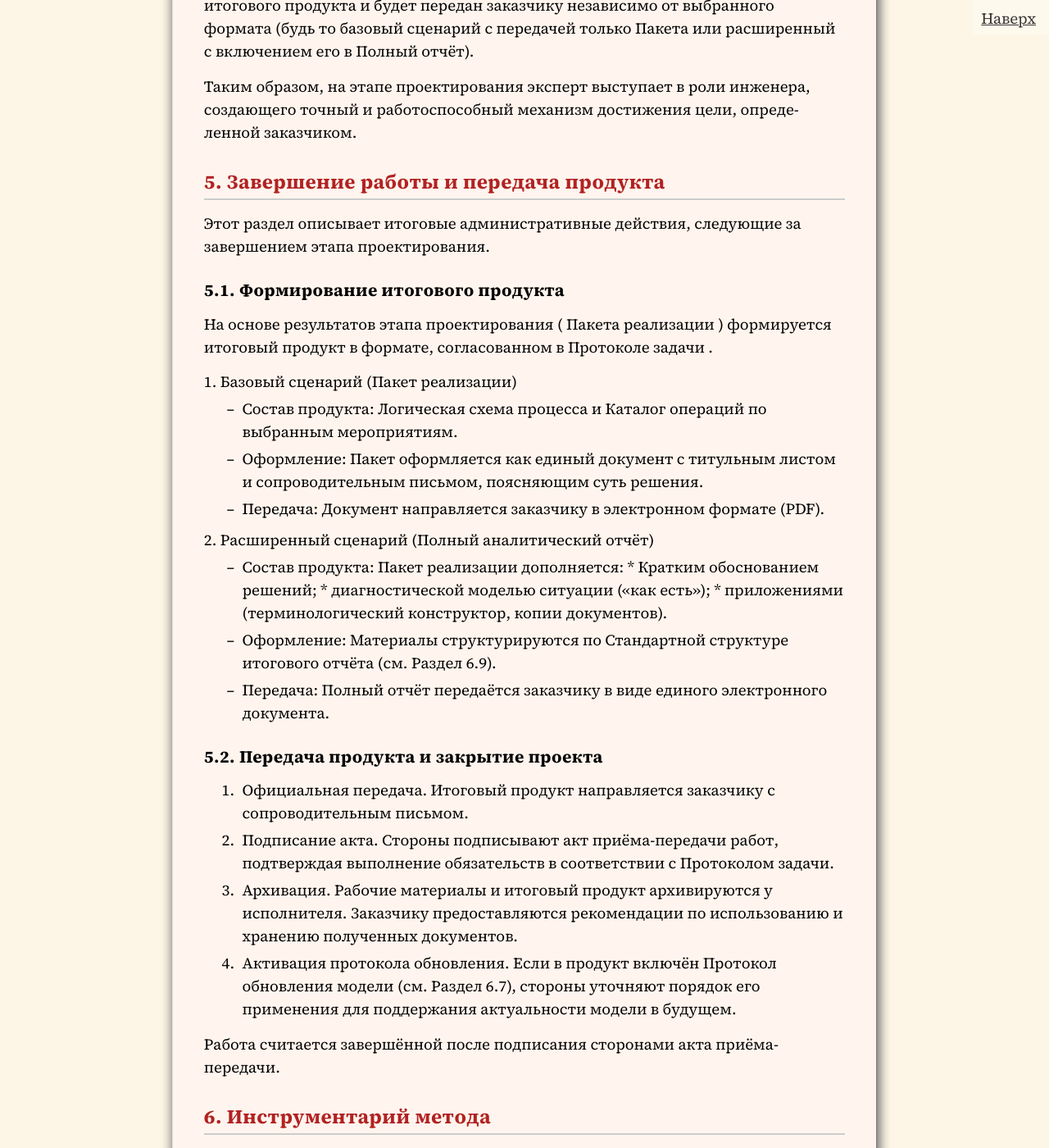
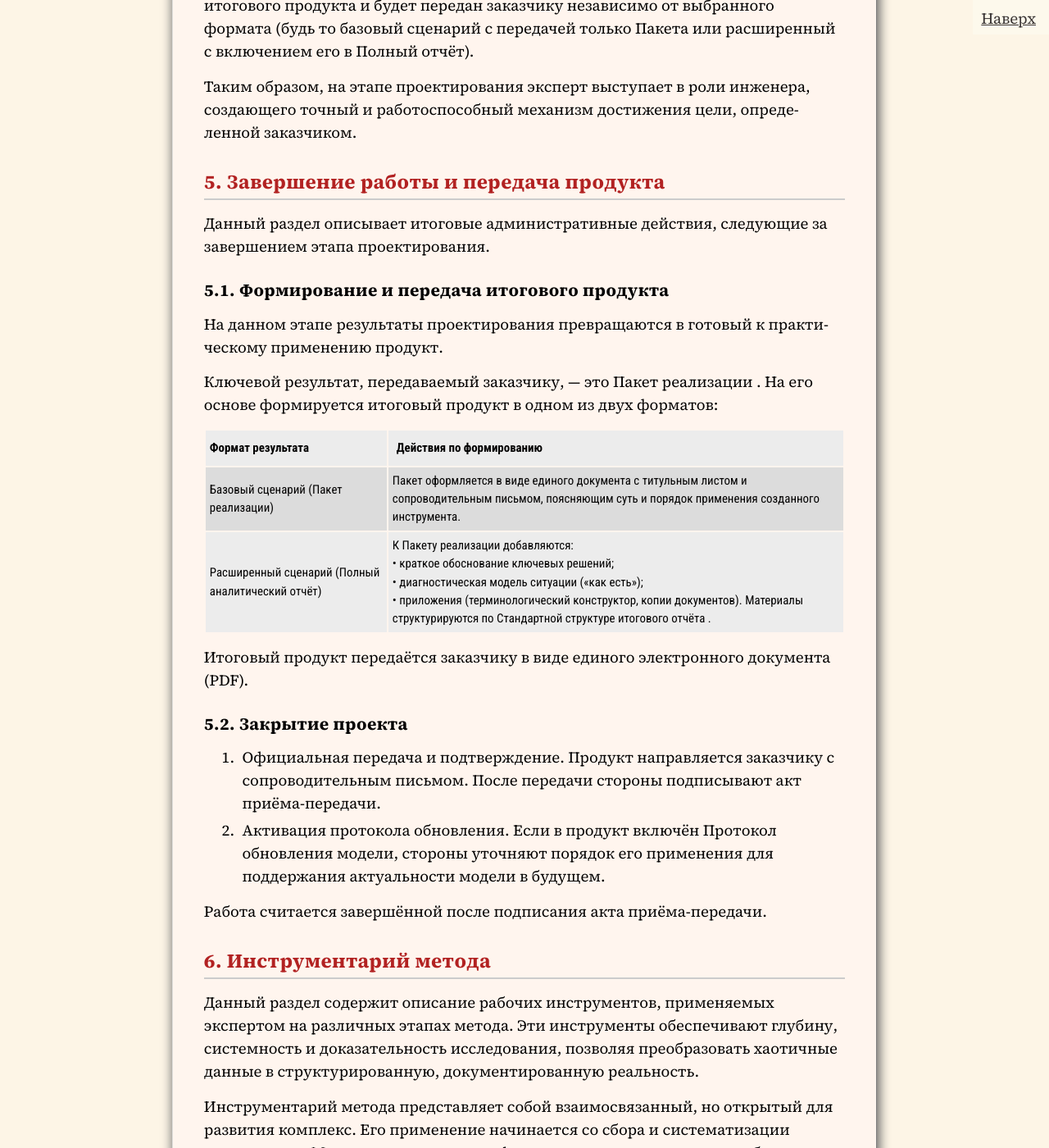
Before and after one commit to SergSi/land-use-art, a Jekyll site: the page built from _posts/2026-01-05-method.md, in a window 1280 px wide and 1400 px high, scrolled down 12878 px. Shown: the whole window at 82% size. Built offline with Jekyll 4.4.1, drawn with Linux system fonts in a browser that asks for light colours; some web fonts are replaced; some of the changed text lies outside the part shown.

Commit message:
Update 2026-01-05-method.md

```diff
--- a/_posts/2026-01-05-method.md
+++ b/_posts/2026-01-05-method.md
@@ -273,37 +273,29 @@ flowchart TD
 
 Таким образом, на этапе проектирования эксперт выступает в роли инженера, создающего точный и работоспособный механизм достижения цели, определенной заказчиком.
 
-##  5. Завершение работы и передача продукта
+## 5. Завершение работы и передача продукта
 
-Этот раздел описывает итоговые административные действия, следующие за завершением этапа проектирования.
+Данный раздел описывает итоговые административные действия, следующие за завершением этапа проектирования.
 
-###  5.1. Формирование итогового продукта
+### 5.1. Формирование и передача итогового продукта
 
-На основе результатов этапа проектирования ( Пакета реализации ) формируется итоговый продукт в формате, согласованном в  Протоколе задачи .
+На данном этапе результаты проектирования превращаются в готовый к практическому применению продукт.
 
- 1\. Базовый сценарий (Пакет реализации)
+Ключевой результат, передаваемый заказчику, — это  Пакет реализации . На его основе формируется итоговый продукт в одном из двух форматов:
 
-*    Состав продукта:  Логическая схема процесса и Каталог операций по выбранным мероприятиям.
-*    Оформление:  Пакет оформляется как единый документ с титульным листом и сопроводительным письмом, поясняющим суть решения.
-*    Передача:  Документ направляется заказчику в электронном формате (PDF).
+| Формат результата                                 | Действия по формированию                                     |
+| :------------------------------------------------ | :----------------------------------------------------------- |
+| Базовый сценарий (Пакет реализации)               | Пакет оформляется в виде единого документа с титульным листом и сопроводительным письмом, поясняющим суть и порядок применения созданного инструмента. |
+| Расширенный сценарий (Полный аналитический отчёт) | К Пакету реализации добавляются: <br />• краткое обоснование ключевых решений; <br />• диагностическая модель ситуации («как есть»); <br />• приложения (терминологический конструктор, копии документов). Материалы структурируются по  Стандартной структуре итогового отчёта . |
 
- 2\. Расширенный сценарий (Полный аналитический отчёт)
+Итоговый продукт передаётся заказчику в виде единого электронного документа (PDF).
 
-*    Состав продукта:  Пакет реализации дополняется:
-    *   Кратким обоснованием решений;
-    *   диагностической моделью ситуации («как есть»);
-    *   приложениями (терминологический конструктор, копии документов).
-*    Оформление:  Материалы структурируются по  Стандартной структуре итогового отчёта  (см. Раздел 6.9).
-*    Передача:  Полный отчёт передаётся заказчику в виде единого электронного документа.
+### 5.2. Закрытие проекта
 
-###  5.2. Передача продукта и закрытие проекта
+1.  Официальная передача и подтверждение.  Продукт направляется заказчику с сопроводительным письмом. После передачи стороны подписывают акт приёма-передачи.
+2.  Активация протокола обновления.  Если в продукт включён  Протокол обновления модели, стороны уточняют порядок его применения для поддержания актуальности модели в будущем.
 
-1.   Официальная передача.  Итоговый продукт направляется заказчику с сопроводительным письмом.
-2.   Подписание акта.  Стороны подписывают акт приёма-передачи работ, подтверждая выполнение обязательств в соответствии с Протоколом задачи.
-3.   Архивация.  Рабочие материалы и итоговый продукт архивируются у исполнителя. Заказчику предоставляются рекомендации по использованию и хранению полученных документов.
-4.   Активация протокола обновления.  Если в продукт включён  Протокол обновления модели  (см. Раздел 6.7), стороны уточняют порядок его применения для поддержания актуальности модели в будущем.
-
-Работа считается завершённой после подписания сторонами акта приёма-передачи.
+Работа считается завершённой после подписания акта приёма-передачи.
 
 ## 6. Инструментарий метода
 
```
